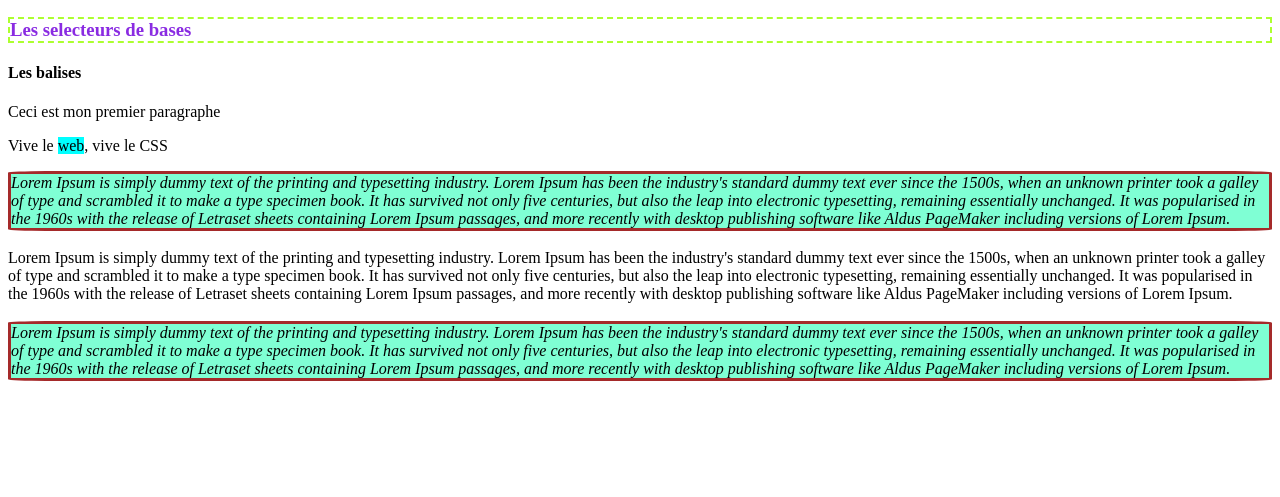
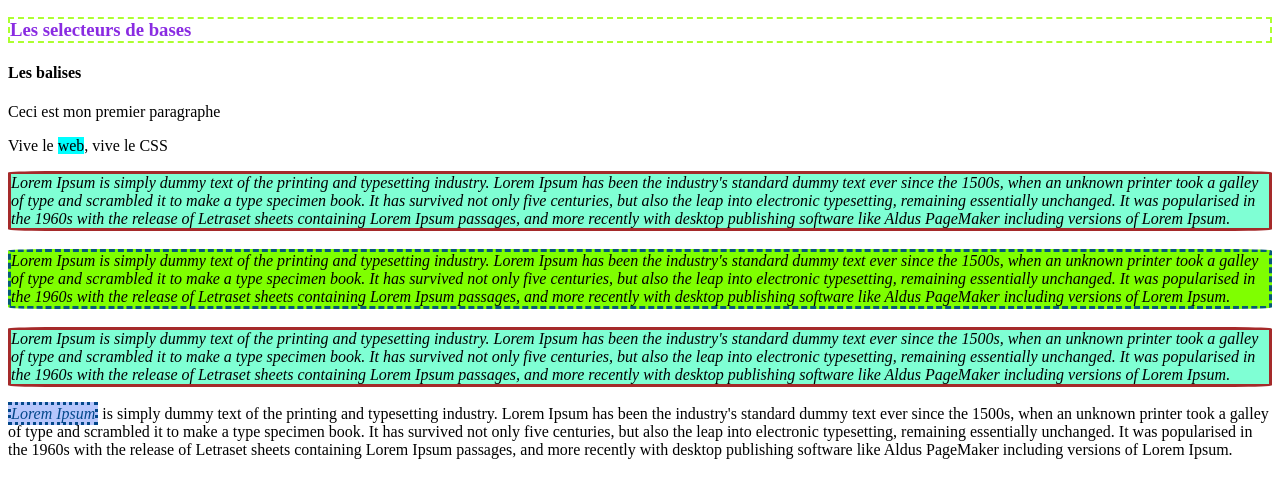
Before and after one commit to CristinaIsi/LabCSS, a plain HTML site: page index.html in a window 1280 px wide. Shown: the part 119-616 px from the top of the page. Drawn offline with Linux system fonts and the light colour scheme.

Commit message:
Les classes et les id css

```diff
--- a/index.html
+++ b/index.html
@@ -33,13 +33,17 @@
             Lorem Ipsum is simply dummy text of the printing and typesetting industry. Lorem Ipsum has been the industry's standard dummy text ever since the 1500s, when an unknown printer took a galley of type and scrambled it to make a type specimen book. It has survived not only five centuries, but also the leap into electronic typesetting, remaining essentially unchanged. It was popularised in the 1960s with the release of Letraset sheets containing Lorem Ipsum passages, and more recently with desktop publishing software like Aldus PageMaker including versions of Lorem Ipsum.
         </div>
         <br/>
-        <div>
+        <div class="maClass2">
             Lorem Ipsum is simply dummy text of the printing and typesetting industry. Lorem Ipsum has been the industry's standard dummy text ever since the 1500s, when an unknown printer took a galley of type and scrambled it to make a type specimen book. It has survived not only five centuries, but also the leap into electronic typesetting, remaining essentially unchanged. It was popularised in the 1960s with the release of Letraset sheets containing Lorem Ipsum passages, and more recently with desktop publishing software like Aldus PageMaker including versions of Lorem Ipsum.
         </div>
         <br/>
         <div class="maClass1">
             Lorem Ipsum is simply dummy text of the printing and typesetting industry. Lorem Ipsum has been the industry's standard dummy text ever since the 1500s, when an unknown printer took a galley of type and scrambled it to make a type specimen book. It has survived not only five centuries, but also the leap into electronic typesetting, remaining essentially unchanged. It was popularised in the 1960s with the release of Letraset sheets containing Lorem Ipsum passages, and more recently with desktop publishing software like Aldus PageMaker including versions of Lorem Ipsum.
         </div>
+        <br/>
+        <div>
+            <span id="id1" class="classId1 classId2">Lorem Ipsum</span> is simply dummy text of the printing and typesetting industry. Lorem Ipsum has been the industry's standard dummy text ever since the 1500s, when an unknown printer took a galley of type and scrambled it to make a type specimen book. It has survived not only five centuries, but also the leap into electronic typesetting, remaining essentially unchanged. It was popularised in the 1960s with the release of Letraset sheets containing Lorem Ipsum passages, and more recently with desktop publishing software like Aldus PageMaker including versions of Lorem Ipsum.
+        </div>
 
     </body>
 
--- a/main.css
+++ b/main.css
@@ -19,3 +19,25 @@ p span{
     border-color:brown;
     border-radius: 3%;
 }
+
+.maClass2{
+    background-color: chartreuse;
+    font-style: italic;
+    border-style: dashed;
+    border-color:rgb(6, 88, 121);
+    border-radius: 3%;
+}
+
+#id1{
+    background-color: rgb(182, 198, 252);
+}
+
+.classId1{
+    background-color: rgb(252, 206, 242);
+    font-style: italic;
+}
+
+.classId2{
+    color: rgb(4, 72, 139);
+    border-style: dotted;
+}
```
